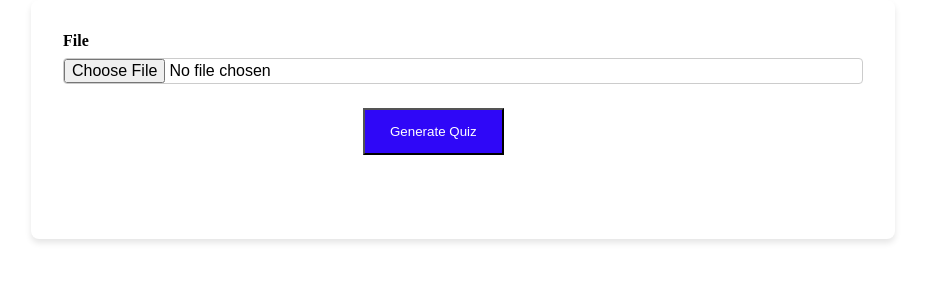
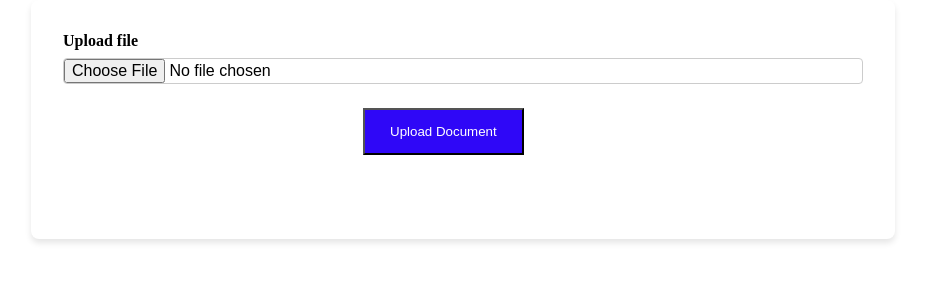
Before and after one commit to garethbreeze1993/MCQ_Generator_AI, a Django app: page /library/upload_documents in a window 1280 px wide. Shown: the part 127-427 px from the top of the page, without its empty margins (177-1102 px from the left). Run offline with Django 5.2, Linux system fonts and the light colour scheme; the visitor is signed in with stand-in values (Sample User, id 1).

Commit message:
Change migrations for file upload can now upload a document to the web app and will save it on server and process file

```diff
--- a/MCQ_Generator/settings.py
+++ b/MCQ_Generator/settings.py
@@ -135,6 +135,9 @@ USE_TZ = True
 STATIC_URL = 'static/'
 STATIC_ROOT = os.path.join(BASE_DIR, 'staticfiles')
 
+MEDIA_URL = 'media/'
+MEDIA_ROOT = os.path.join(BASE_DIR, 'local_storage')
+
 # Default primary key field type
 # https://docs.djangoproject.com/en/5.1/ref/settings/#default-auto-field
 
--- a/library/forms.py
+++ b/library/forms.py
@@ -1,5 +1,18 @@
-from django import forms
+from django.forms import ModelForm
 from django.core.validators import FileExtensionValidator
 
-class LibDocForm(forms.Form):
-    file = forms.FileField(validators=[FileExtensionValidator( ['txt', 'pdf'] ) ])
+from library.models import LibDocuments
+
+class LibDocForm(ModelForm):
+
+    class Meta:
+        model = LibDocuments
+
+        fields = ["upload_file"]
+
+    def clean_upload_file(self):
+        file = self.cleaned_data.get("upload_file")
+        if file:
+            validator = FileExtensionValidator(allowed_extensions=["pdf"])
+            validator(file)
+        return file
--- a/library/models.py
+++ b/library/models.py
@@ -1,6 +1,10 @@
 from django.db import models
 
 from django.contrib.auth.models import User
+
+def user_directory_path(instance, filename):
+    # file will be uploaded to MEDIA_ROOT / user_<id>/<filename>
+    return 'user_{0}/{1}'.format(instance.user.id, filename)
 
 class LibChat(models.Model):
     title = models.CharField(max_length=128)
@@ -20,5 +24,5 @@ class LibMessage(models.Model):
 
 class LibDocuments(models.Model):
     name = models.CharField()
-    saved_name = models.CharField()
     user = models.ForeignKey(User, on_delete=models.CASCADE)
+    upload_file = models.FileField(upload_to=user_directory_path)
--- a/library/views.py
+++ b/library/views.py
@@ -1,10 +1,12 @@
 import logging
 import json
+import os
 
 from django.contrib import messages
 from django.shortcuts import redirect, render, get_object_or_404
 from django.contrib.auth.decorators import login_required
 from django.contrib.auth.mixins import LoginRequiredMixin
+from django.conf import settings
 from django.http import JsonResponse, Http404
 from django.views.generic.list import ListView
 from django.views.generic.edit import DeleteView
@@ -14,6 +16,7 @@ from django.urls import reverse_lazy
 from chatbot.forms import ChatTitleForm
 from library.forms import LibDocForm
 from library.models import LibChat, LibMessage, LibDocuments
+from library.helpers import upload_document_to_library
 
 
 logger = logging.getLogger("django_mcq")
@@ -75,8 +78,32 @@ def lib_chatbot_new_chat(request):
 @login_required(login_url='login')
 def upload_document(request):
     form = None
-    if request.method == 'GET':
+
+    if request.method == "POST":
+
+        logger.info('hitsa')
+
+        form = LibDocForm(request.POST, request.FILES)
+
+        if form.is_valid():
+            lib_doc = form.save(commit=False)  # Don't save yet
+            lib_doc.user = request.user  # Assign the logged-in user
+            lib_doc.name = lib_doc.upload_file.name  # Save original filename
+            lib_doc.save()  # Now save the model
+
+            additional_file_args = 'user_{0}/{1}'.format(request.user.id, lib_doc.name)
+
+            file_path = os.path.join(settings.MEDIA_ROOT, additional_file_args)
+
+            upload_document_to_library(file_path=file_path)
+            return redirect("lib_doc_list")  # Redirect after saving
+
+        else:
+            logger.error(form.errors)
+            return render(request, "library/lib_upload_doc.html", {"form": form})
+
+    else:
+        # Request method is GET
         form = LibDocForm()
-    else:
-        return HttpResponseForbidden('DONT HIT THIS')
-    return render(request, "library/lib_upload_doc.html", {"form": form})
+
+        return render(request, "library/lib_upload_doc.html", {"form": form})
--- a/templates/library/lib_doc_list.html
+++ b/templates/library/lib_doc_list.html
@@ -8,7 +8,7 @@
 <h4>This is your uploaded documents</h4>
     <ul class="ul_style">
     {% for doc in documents %}
-        <li><a class="main_a_tag" href="">{{ doc.title }}</a></li>
+        <li><a class="main_a_tag" href="">{{ doc.name }}</a></li>
     {% empty %}
         <li>You have no Documents uploaded yet.</li>
     {% endfor %}
--- a/templates/library/lib_upload_doc.html
+++ b/templates/library/lib_upload_doc.html
@@ -6,18 +6,18 @@
 {% endblock %}
 {% block app_content %}
 
-    <form id="quiz_form" method="POST">
+    <form id="quiz_form" method="POST" enctype="multipart/form-data">
     {% csrf_token %}
 
     <div class="form-group">
-        <label for="id_file">{{ form.file.label }}</label>
-        <input type="file" id="id_file" name="{{ form.file.name }}" class="form-control-file">
-        {% for error in form.file.errors %}
+        <label for="id_file">{{ form.upload_file.label }}</label>
+        <input type="file" id="id_file" name="{{ form.upload_file.name }}" class="form-control-file">
+        {% for error in form.upload_file.errors %}
             <span class="text-danger">{{ error }}</span>
         {% endfor %}
     </div>
 
-    <button class="btn_copy" type="submit">Generate Quiz</button>
+    <button class="btn_copy" type="submit">Upload Document</button>
     </form>
     <br/>
     <br/>
```
Also changed, not shown: library/helpers.py (added, +20 -0 lines), library/migrations/0001_initial.py, 1 other file.
